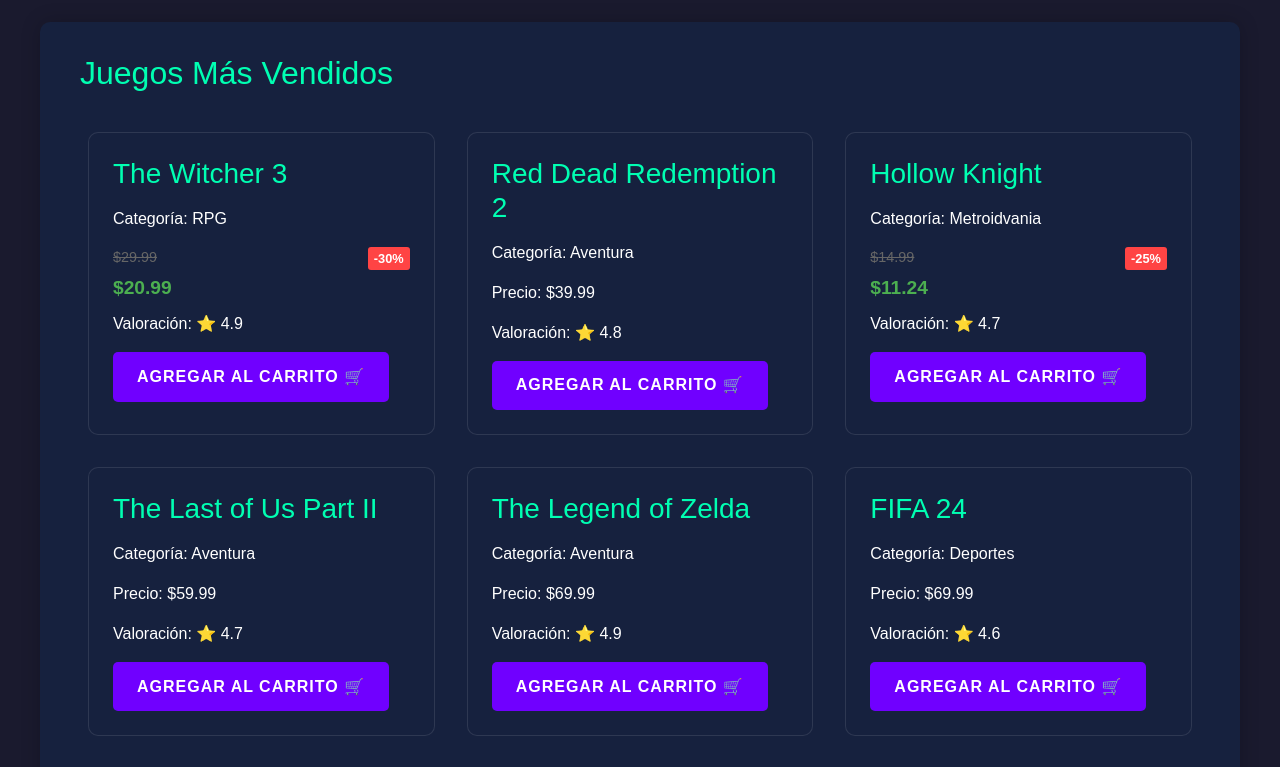
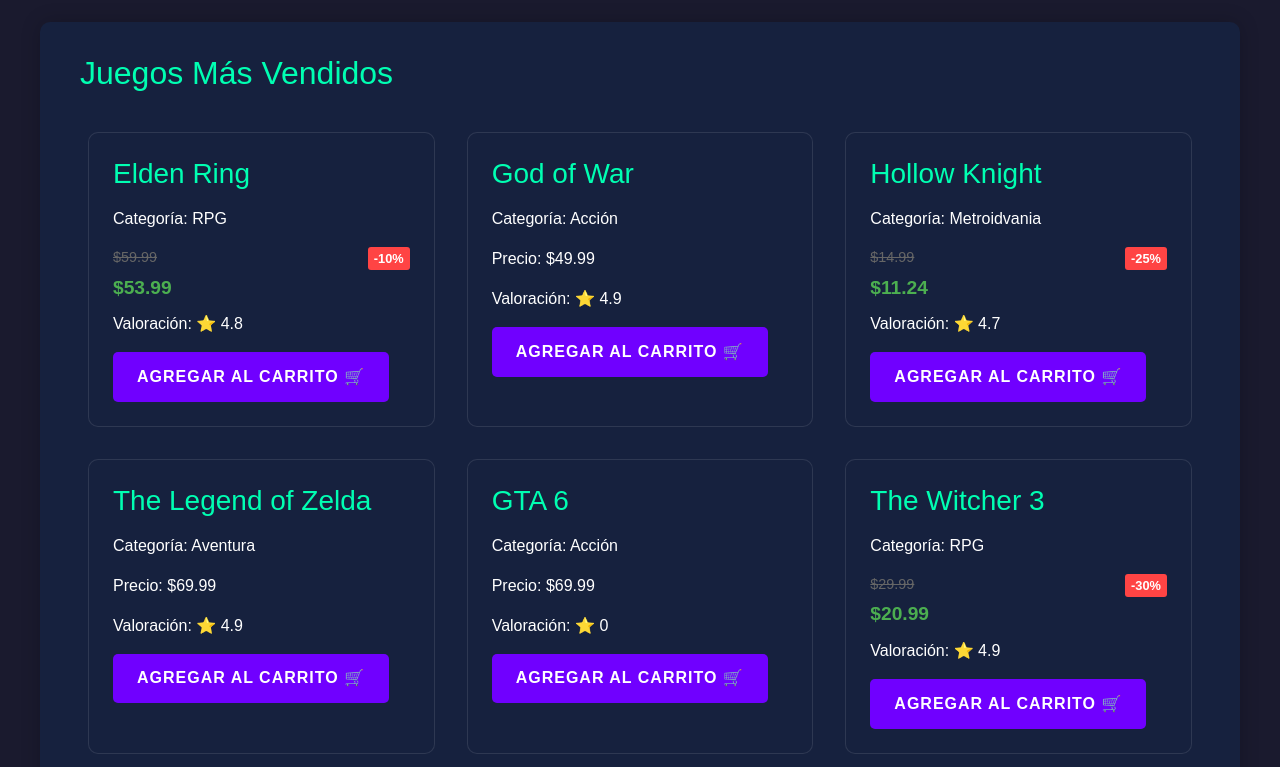
Before and after one commit to FabrizioCastro/TRABAJO-PW, a React (Vite) app: page /top-vendidos in a window 1280 px wide. Shown: the part 640-1407 px from the top of the page. Built offline with nearby package versions, Linux system fonts and the light colour scheme.

Commit message:
actualizacion valorados

```diff
--- a/src/pages/TopRated.tsx
+++ b/src/pages/TopRated.tsx
@@ -1,5 +1,5 @@
 import { useEffect, useState } from 'react'
-import { juegos as juegosOriginales } from '../data/games'
+import { getJuegos } from '../data/games'
 import type { Game } from '../data/games'
 
 import GameCard from '../components/GameCard'
@@ -8,13 +8,33 @@
   const [juegos, setJuegos] = useState<Game[]>([])
 
   useEffect(() => {
-    const ordenados = [...juegosOriginales].sort((a, b) => b.valoracion - a.valoracion)
+    // Obtener los juegos actualizados
+    const juegosActualizados = getJuegos()
+
+    // Calcular el promedio de valoraciones para cada juego
+    const juegosConPromedio = juegosActualizados.map(juego => {
+      let valoracionFinal = juego.valoracion // Usar la valoración base por defecto
+
+      // Si hay reviews, calcular el promedio
+      if (juego.reviews && juego.reviews.length > 0) {
+        const sumaValoraciones = juego.reviews.reduce((sum, review) => sum + review.rating, 0)
+        valoracionFinal = sumaValoraciones / juego.reviews.length
+      }
+
+      return {
+        ...juego,
+        valoracion: valoracionFinal
+      }
+    })
+
+    // Ordenar por valoración
+    const ordenados = [...juegosConPromedio].sort((a, b) => b.valoracion - a.valoracion)
     setJuegos(ordenados)
   }, [])
 
   return (
-    <section id="mejorValorados" className="catalog-section">
-      <h2><i className="fas fa-star"></i> Juegos Mejor Valorados</h2>
+    <section id="masValorados" className="catalog-section">
+      <h2><i className="fas fa-star"></i> Juegos Más Valorados</h2>
       <div className="grid-catalogo">
         {juegos.map((juego, index) => (
           <GameCard key={index} juego={juego} index={index} />
--- a/src/pages/TopSelling.tsx
+++ b/src/pages/TopSelling.tsx
@@ -1,5 +1,5 @@
 import { useEffect, useState } from 'react'
-import { juegos as juegosOriginales } from '../data/games'
+import { getJuegos } from '../data/games'
 import type { Game } from '../data/games'
 
 import GameCard from '../components/GameCard'
@@ -8,7 +8,30 @@
   const [juegos, setJuegos] = useState<Game[]>([])
 
   useEffect(() => {
-    const ordenados = [...juegosOriginales].sort((a, b) => b.ventas - a.ventas)
+    // Obtener el historial de compras
+    const historialCompras = JSON.parse(localStorage.getItem("historialCompras") || "[]")
+
+    // Crear un mapa para contar las ventas de cada juego
+    const ventasPorJuego: { [key: string]: number } = {}
+
+    // Contar las ventas de cada juego
+    historialCompras.forEach((compra: any) => {
+      compra.juegos.forEach((nombreJuego: string) => {
+        ventasPorJuego[nombreJuego] = (ventasPorJuego[nombreJuego] || 0) + 1
+      })
+    })
+
+    // Obtener los juegos actualizados
+    const juegosActualizados = getJuegos()
+
+    // Actualizar las ventas de cada juego
+    const juegosConVentas = juegosActualizados.map(juego => ({
+      ...juego,
+      ventas: ventasPorJuego[juego.nombre] || 0
+    }))
+
+    // Ordenar por ventas
+    const ordenados = [...juegosConVentas].sort((a, b) => b.ventas - a.ventas)
     setJuegos(ordenados)
   }, [])
 
```
